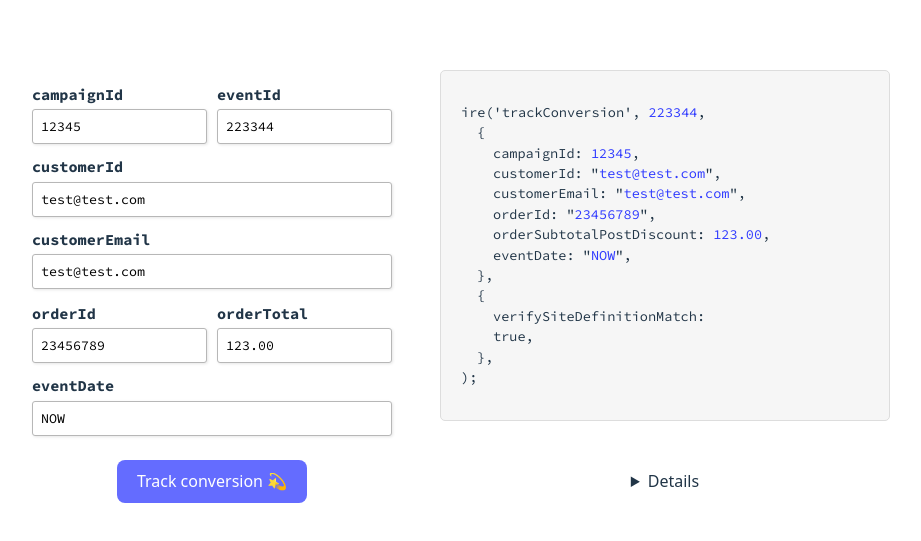
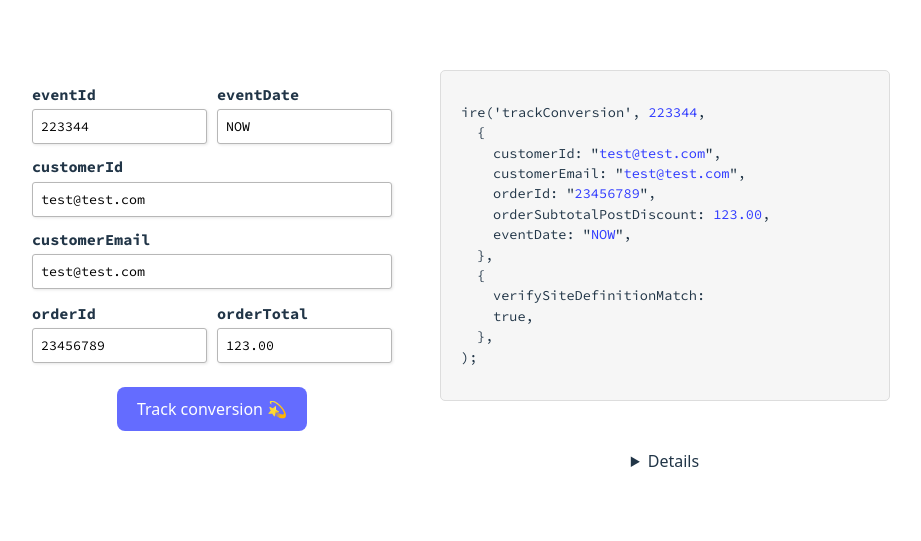
Before and after one commit to kat-at-impact/ap, a plain HTML site: page conversion.html in a window 1280 px wide. Shown: the part 253-794 px from the top of the page, without its empty margins (179-1100 px from the left). Drawn offline with Linux system fonts and the light colour scheme.

Commit message:
Remove campaignId

```diff
--- a/conversion.html
+++ b/conversion.html
@@ -61,12 +61,12 @@
         <form class="form" id="trackConversion-form">
           <div class="form-row d-flex">
             <div class="form-field">
-              <label for="campaignId">campaignId</label>
-              <input type="text" name="campaignId" id="campaignId" value="12345" required />
+              <label for="eventId">eventId</label>
+              <input type="text" name="eventId" id="eventId" value="223344" required />
             </div>
             <div class="form-field">
-              <label for="eventId">eventId</label>
-              <input type="text" name="eventId" id="eventId" value="223344" required />
+              <label for="eventDate">eventDate</label>
+              <input type="text" name="eventDate" id="eventDate" value="NOW" />
             </div>
           </div>
 
@@ -89,11 +89,6 @@
               <input type="text" name="orderTotal" id="orderTotal" value="123.00" />
             </div>
           </div>
-
-          <div class="form-row">
-            <label for="eventDate">eventDate</label>
-            <input type="text" name="eventDate" id="eventDate" value="NOW" />
-          </div>
         </form>
         <button id="event-button">Track conversion 💫</button>
       </div>
@@ -101,7 +96,6 @@
         <div class="code" id="trackConversion-snippet">
           ire('trackConversion', </span><span class="eventId">223344</span>,<br />
           <span class="indent"></span>{ <br />
-          <span class="indent-2"></span>campaignId: <span class="campaignId">12345</span>,<br />
           <span class="indent-2"></span>customerId: "<span class="customerId">test@test.com</span>", <br />
           <span class="indent-2"></span>customerEmail: "<span class="customerEmail">test@test.com</span>", <br />
           <span class="indent-2"></span>orderId: "<span class="orderId">23456789</span>", <br />
```
